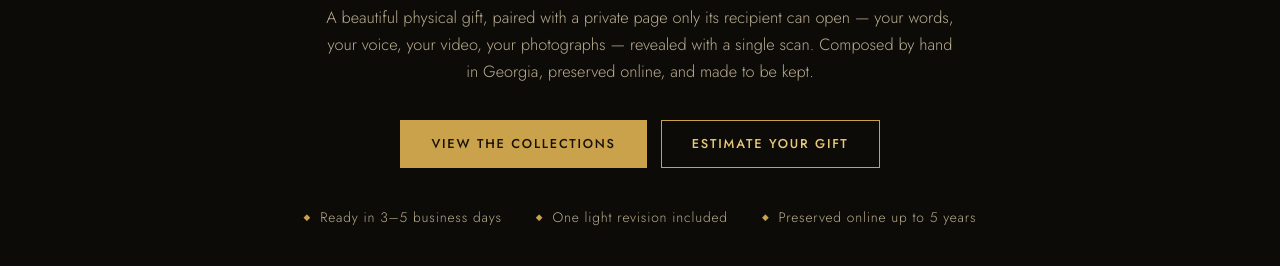
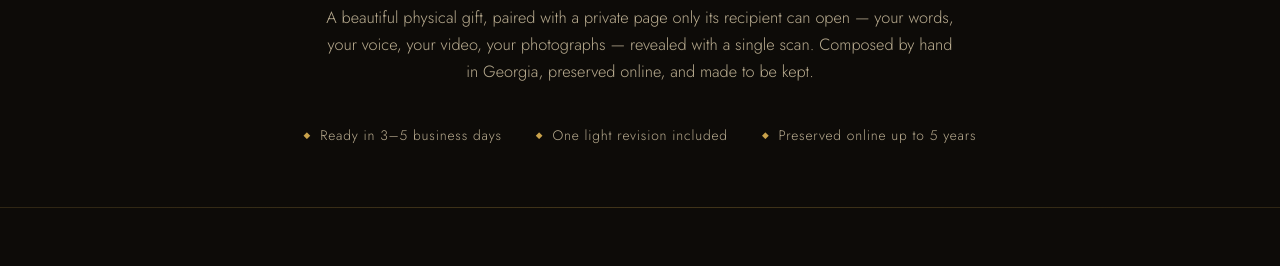
Before and after one commit to diminfomacon-beep/qr-gift-experience, a plain HTML site: page index.html in a window 1280 px wide. Shown: the part 378-644 px from the top of the page. Drawn offline with nearby package versions, Linux system fonts and the light colour scheme.

Commit message:
Remove top anchor buttons (View the Collections, Estimate Your Gift) — do not work in Google Sites embed

```diff
--- a/index.html
+++ b/index.html
@@ -238,10 +238,6 @@
   <h1>The QR Gift <em>Experience</em></h1>
   <p class="tagline">Every gift tells a story. This is yours.</p>
   <p class="lede">A beautiful physical gift, paired with a private page only its recipient can open — your words, your voice, your video, your photographs — revealed with a single scan. Composed by hand in Georgia, preserved online, and made to be kept.</p>
-  <div class="hero-cta">
-    <a class="btn btn-gold" href="#collections">View the Collections</a>
-    <a class="btn btn-ghost" href="#estimate">Estimate Your Gift</a>
-  </div>
   <div class="hero-notes">
     <span>Ready in 3–5 business days</span>
     <span>One light revision included</span>
```
